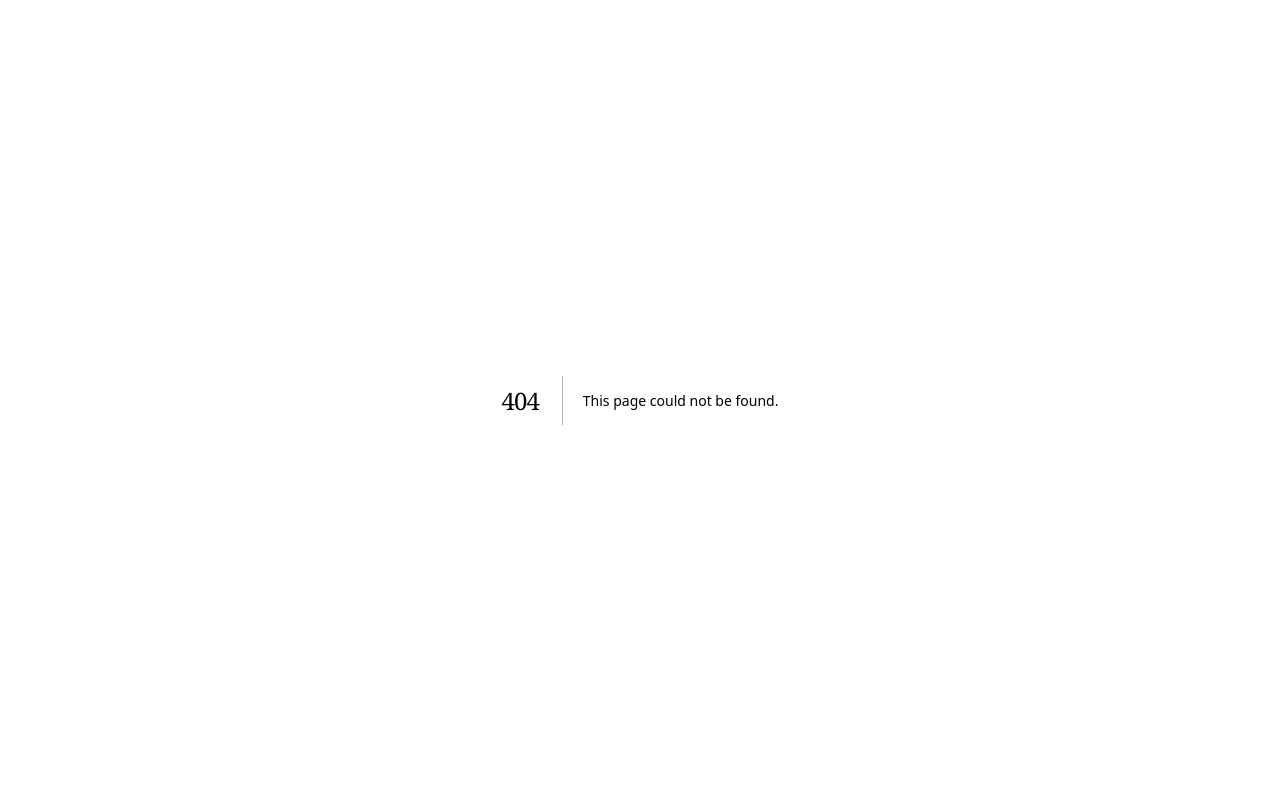
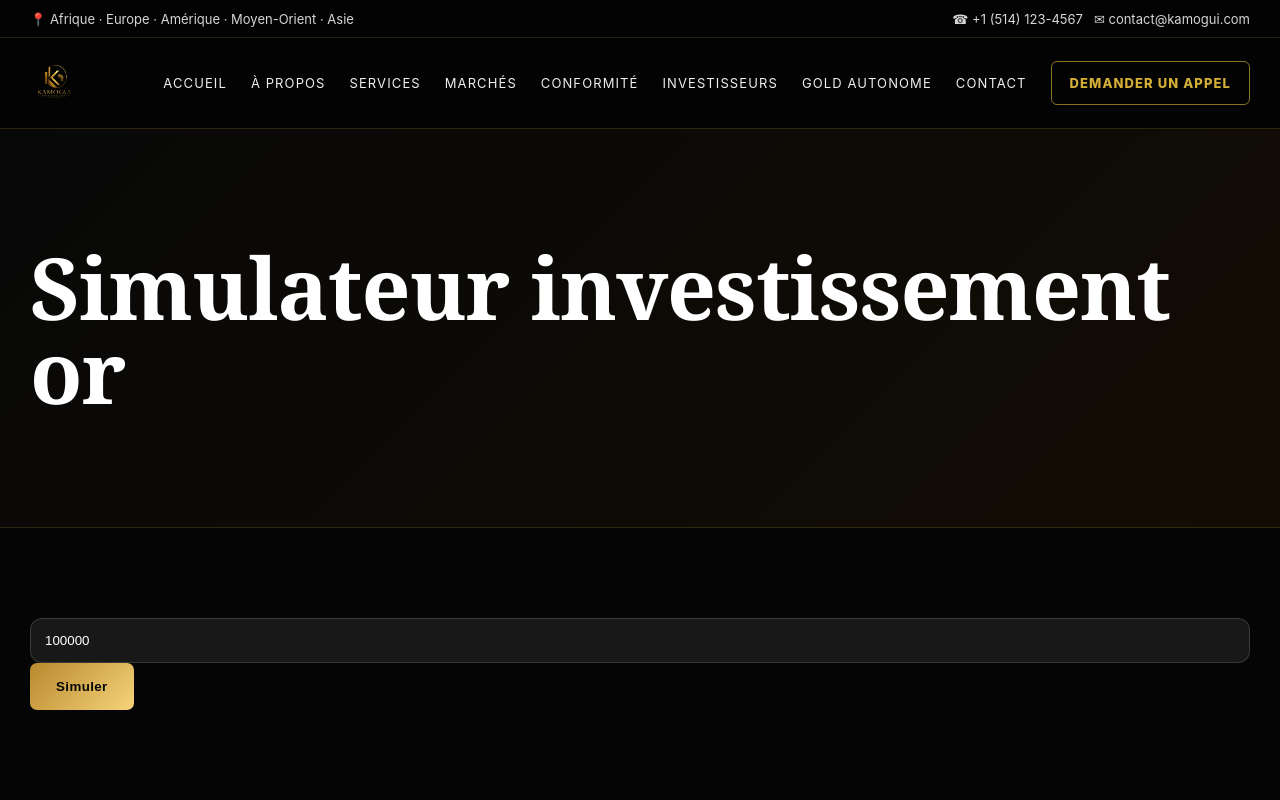
Before and after one commit to skaba89/kamogui, a Next.js app in the folder frontend/: page /simulateur in a window 1280 px wide. Before the commit this address had no page. Shown: the top 800 px of the page. Built offline with nearby package versions, Linux system fonts and the light colour scheme; no server answers.

Commit message:
Add simulateur page

```diff
--- /dev/null
+++ b/frontend/pages/simulateur.tsx
@@ -0,0 +1,11 @@
+import { useState } from 'react'
+import Layout from '../components/Layout'
+
+const API_URL = process.env.NEXT_PUBLIC_API_URL || 'https://kamogui.onrender.com'
+
+export default function Simulateur(){
+  const [amount,setAmount]=useState(100000)
+  const [result,setResult]=useState<any>(null)
+  async function simulate(){const r=await fetch(`${API_URL}/api/ai/simulate`,{method:'POST',headers:{'Content-Type':'application/json'},body:JSON.stringify({amount})});setResult(await r.json())}
+  return <Layout><section className="pageHero"><div className="container"><h1>Simulateur investissement or</h1></div></section><section className="content"><div className="container"><input type="number" value={amount} onChange={e=>setAmount(Number(e.target.value))} className="input"/><button className="btn btnGold" onClick={simulate}>Simuler</button>{result&&<div className="card"><p>Scénario +5% : {result.scenario_up}</p><p>Scénario -5% : {result.scenario_down}</p></div>}</div></section></Layout>
+}
```
